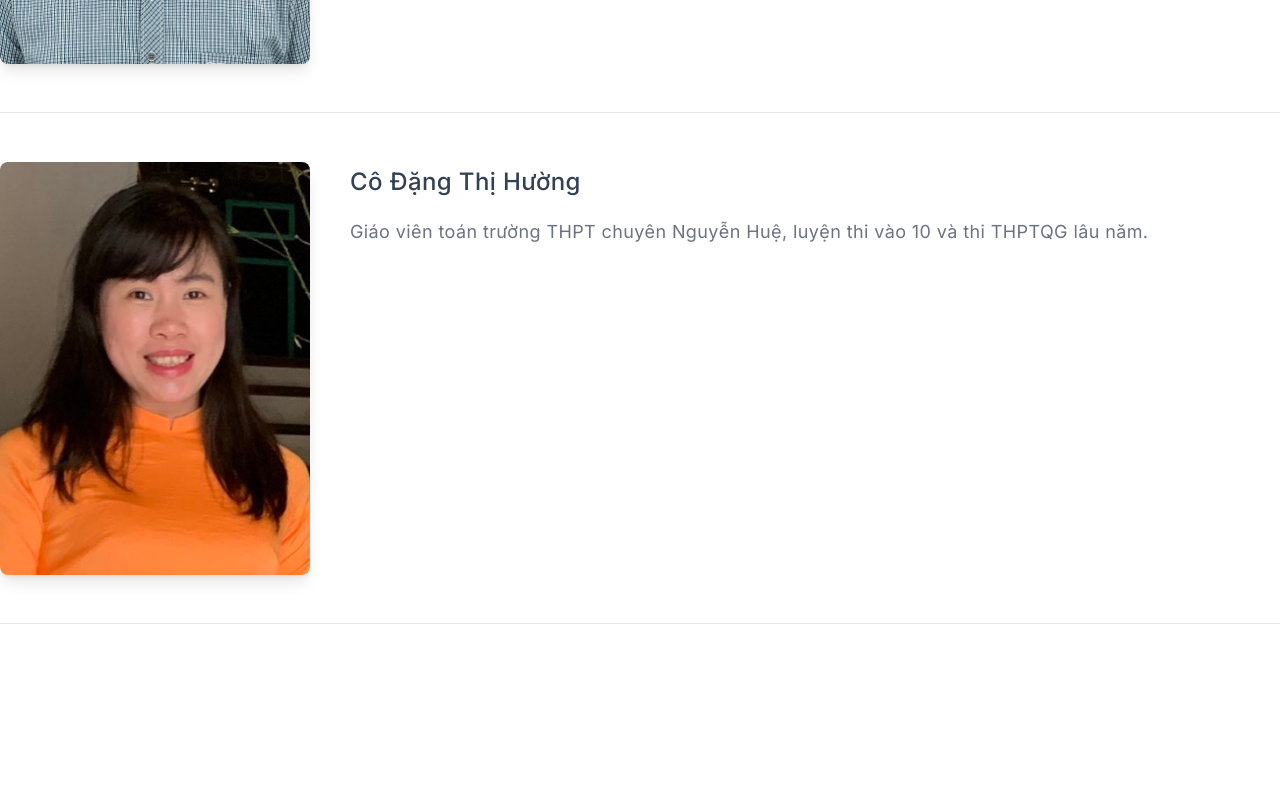
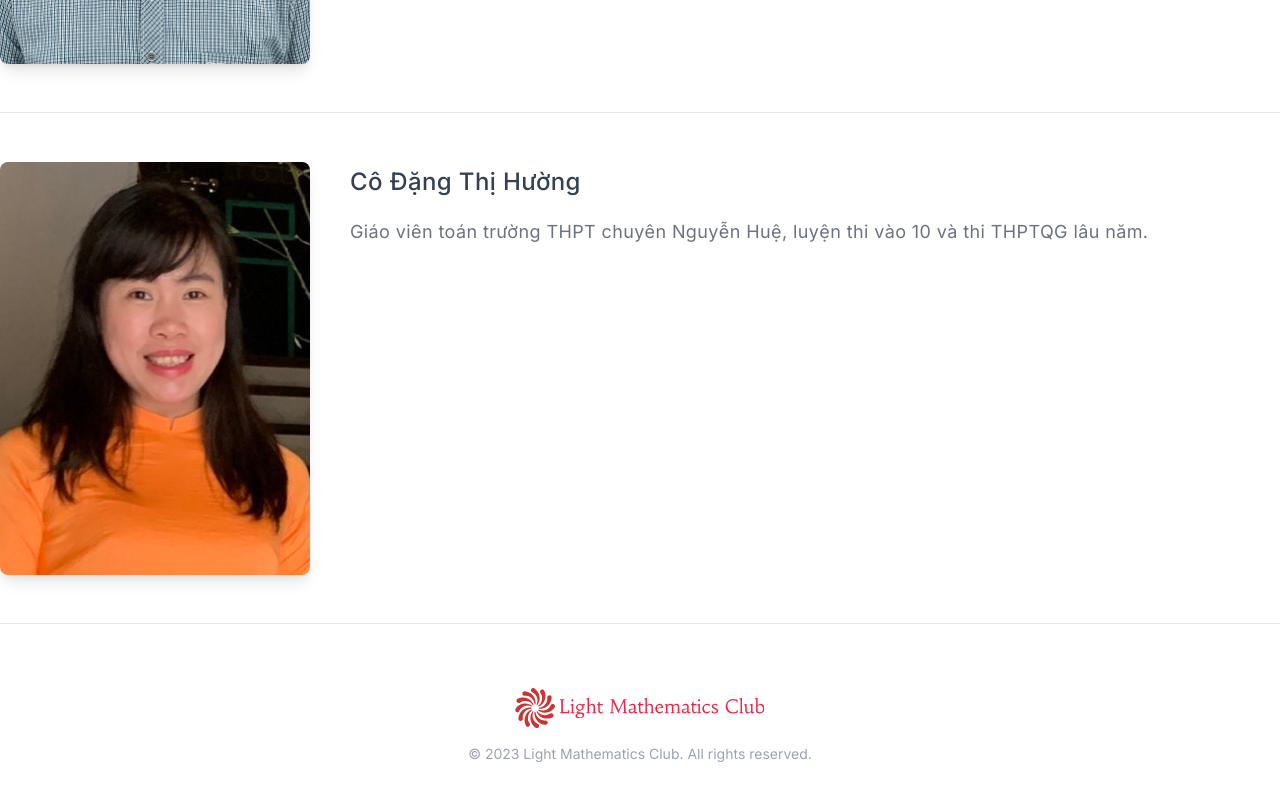
Before and after one commit to linhpksw/tuyensinh, a Next.js app: page / in a window 1280 px wide. Shown: the part 2917-3717 px from the top of the page. Before the commit the page ends 3573 px from the top, so only its background shows below. Built offline with nearby package versions, Linux system fonts and the light colour scheme.

Commit message:
add footer

```diff
--- /dev/null
+++ b/components/Footer.jsx
@@ -0,0 +1,38 @@
+import Container from "./Container"
+import logoImg from '../public/img/logo.svg'
+import Image from "next/image"
+
+const Footer = () => {
+    const navigation = [
+        { name: 'About', href: '#' },
+        { name: 'Blog', href: '#' },
+        { name: 'Jobs', href: '#' },
+        { name: 'Press', href: '#' },
+        { name: 'Accessibility', href: '#' },
+        { name: 'Partners', href: '#' },
+    ]
+
+
+    return (
+        <Container>
+            {/* <nav className="-mx-5 -my-2 flex flex-wrap justify-center" aria-label="Footer">
+                {navigation.map((item) => (
+                    <div key={item.name} className="px-5 py-2">
+                        <a href={item.href} className="text-base text-gray-500 hover:text-gray-900">
+                            {item.name}
+                        </a>
+                    </div>
+                ))}
+            </nav> */}
+            <div className="mb-6">
+                <div className="flex justify-center">
+                    <Image src={logoImg} alt="logo" width={250} height={250} />
+                </div>
+                <p className="mt-4 text-center text-sm text-gray-400">&copy; 2023 Light Mathematics Club. All rights reserved.</p>
+            </div>
+
+        </Container>
+    )
+}
+
+export default Footer
--- a/components/SectionTitle.jsx
+++ b/components/SectionTitle.jsx
@@ -1,6 +1,4 @@
-import React from "react";
 import Container from "./Container";
-
 
 const SectionTitle = (props) => {
     return (
--- a/pages/_document.js
+++ b/pages/_document.js
@@ -4,7 +4,7 @@ export default function Document() {
     return (
         <Html lang='vn'>
             <Head>
-                <meta property='og:image' content='https://tuyensinh.clbanhsang.com/img/hsg-1.jpg' />
+                <meta property='og:image' content='https://tuyensinh.clbanhsang.com/img/hocbong-4.jpg' />
 
                 <meta property='og:url' content='https://tuyensinh.clbanhsang.com/' />
                 <meta property='og:type' content='website' />
--- a/pages/index.js
+++ b/pages/index.js
@@ -1,3 +1,4 @@
+import Footer from '@/components/Footer';
 import Hero from '@/components/Hero';
 import Navbar from '@/components/NavBar';
 import SectionTitle from '@/components/SectionTitle';
@@ -27,6 +28,8 @@ export default function Home() {
                 title='Với nhiều năm kinh nghiệm và phương pháp dạy phù hợp'></SectionTitle>
 
             <Team />
+
+            <Footer />
         </>
     );
 }
```
